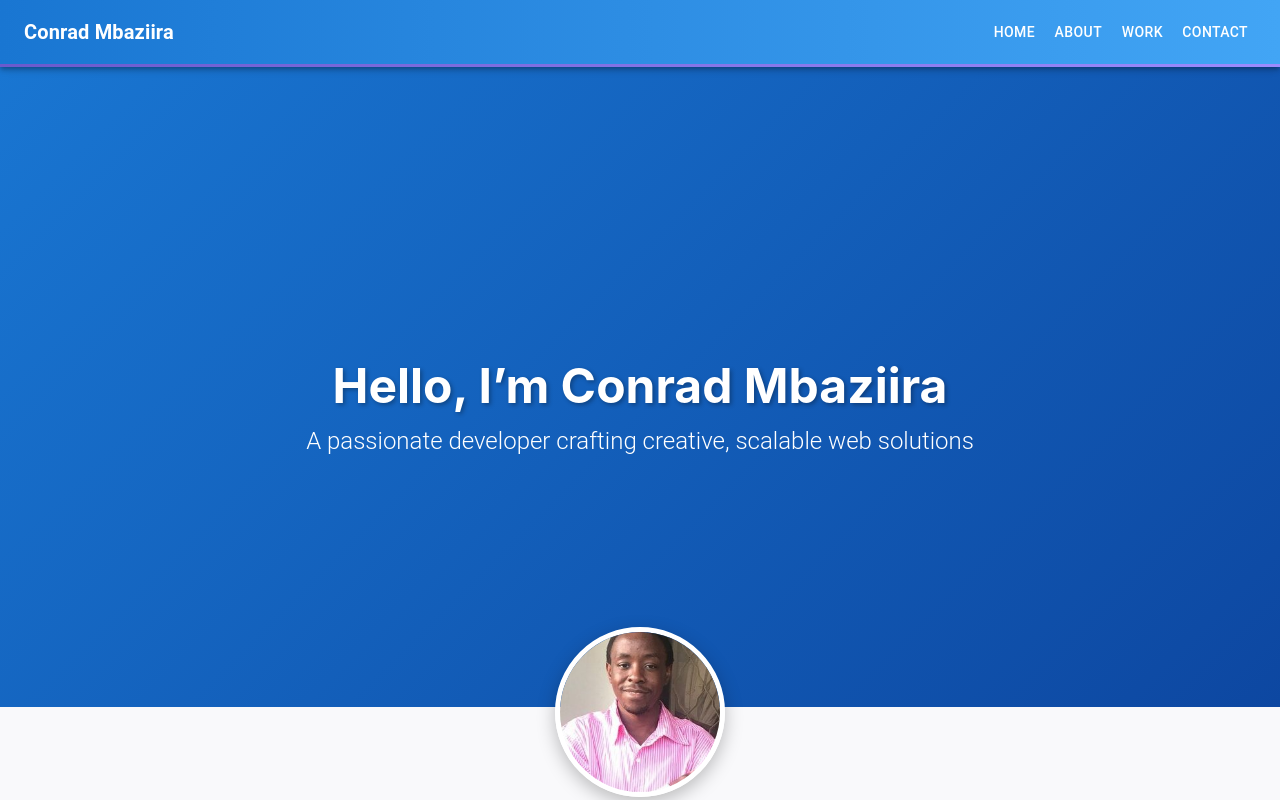
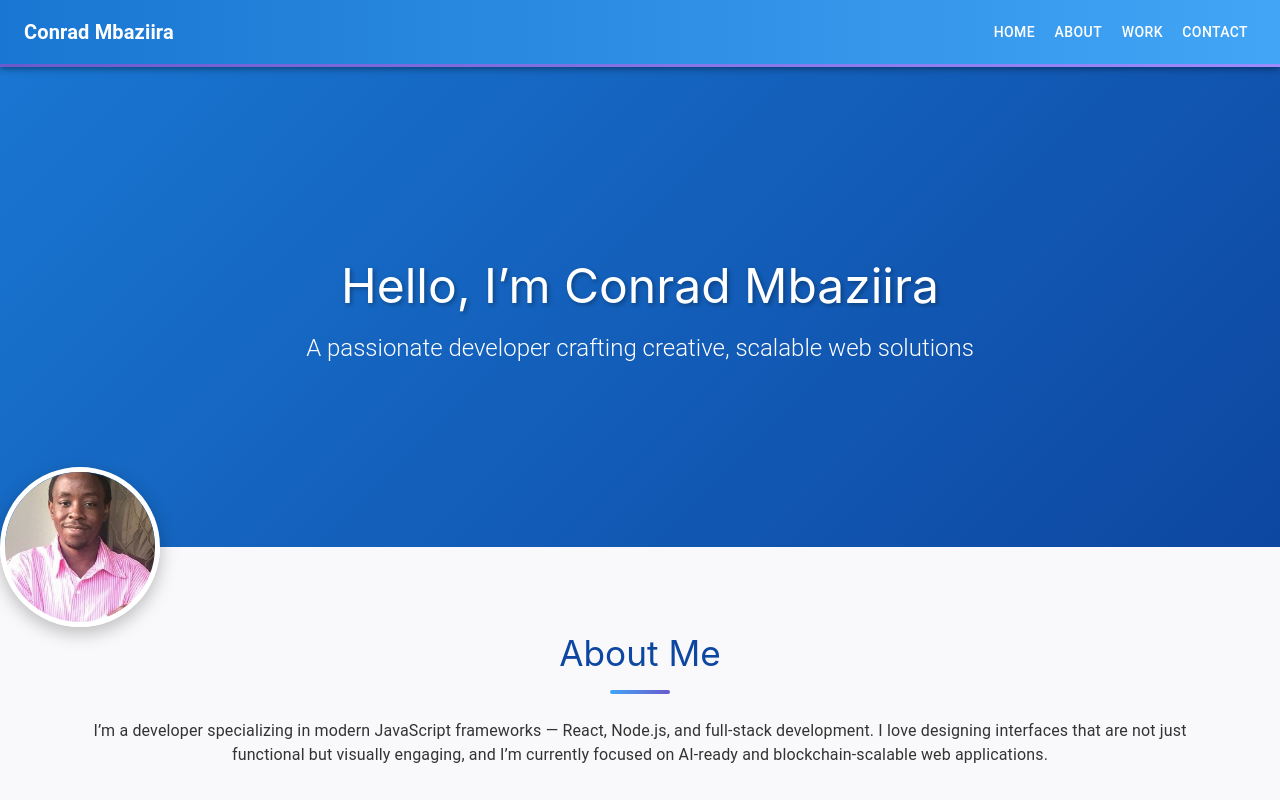
Before and after one commit to ConradPB/portfolio-react-update, a React (Vite) app in the folder portfolio/: page / in a window 1280 px wide. Shown: the top 800 px of the page. Built offline with nearby package versions, Linux system fonts and the light colour scheme.

Commit message:
imported tailwind instead of using tw directives

```diff
--- a/portfolio/src/index.css
+++ b/portfolio/src/index.css
@@ -1,11 +1,6 @@
-/* src/input.css - Tailwind + custom styles */
+@import "tailwindcss";
 
-/* === Tailwind directives (required for the utility classes) === */
-@tailwind base;
-@tailwind components;
-@tailwind utilities;
-
-/* === Your existing custom CSS (appended after Tailwind directives) === */
+/* === existing custom CSS (appended after Tailwind directives) === */
 /* ---------- GLOBAL STYLES ---------- */
 body {
   margin: 0;
```
